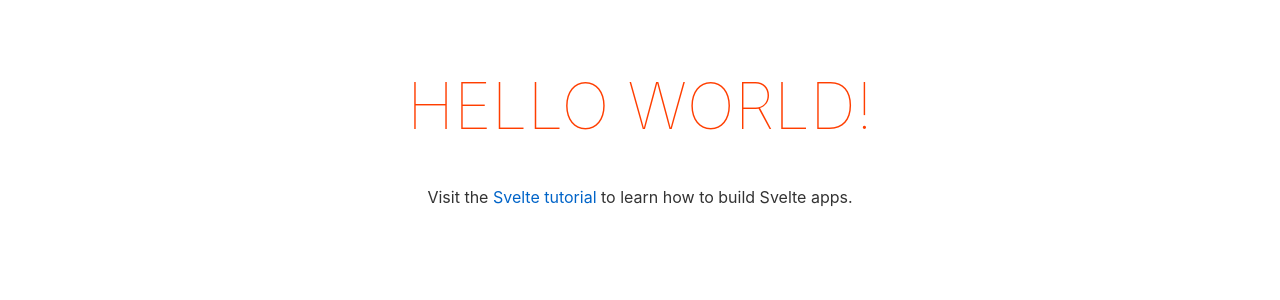
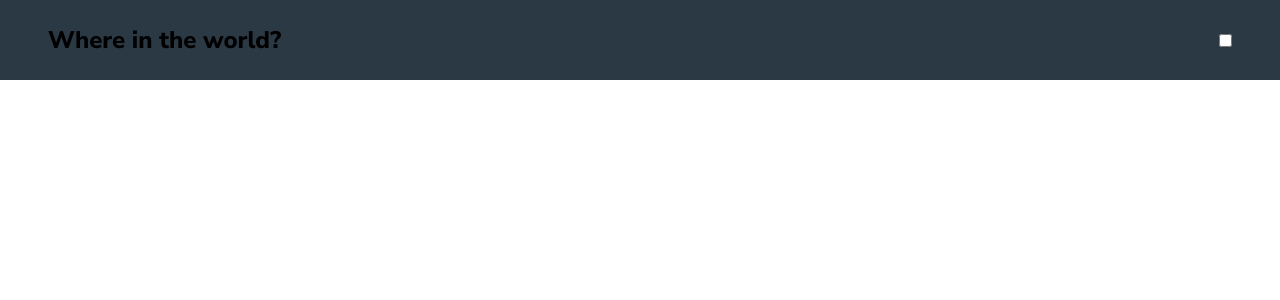
Before and after one commit to suryavivekofficial/countries-data-svelte-js, a Svelte app: page / in a window 1280 px wide. Shown: the top 300 px of the page. Built offline with nearby package versions, Linux system fonts and the light colour scheme.

Commit message:
theme switcher works

```diff
--- a/package.json
+++ b/package.json
@@ -5,7 +5,7 @@
   "scripts": {
     "build": "rollup -c",
     "dev": "rollup -c -w",
-    "start": "sirv public --no-clear"
+    "start": "sirv public --single"
   },
   "devDependencies": {
     "@rollup/plugin-commonjs": "^17.0.0",
--- a/public/global.css
+++ b/public/global.css
@@ -1,63 +1,24 @@
-html, body {
-	position: relative;
-	width: 100%;
-	height: 100%;
-}
+/*Dark Blue (Dark Mode Elements): hsl(209, 23%, 22%)
+Very Dark Blue (Dark Mode Background): hsl(207, 26%, 17%)
 
-body {
-	color: #333;
-	margin: 0;
-	padding: 8px;
-	box-sizing: border-box;
-	font-family: -apple-system, BlinkMacSystemFont, "Segoe UI", Roboto, Oxygen-Sans, Ubuntu, Cantarell, "Helvetica Neue", sans-serif;
-}
+White (Dark Mode Text & Light Mode Elements): hsl(0, 0%, 100%)
 
-a {
-	color: rgb(0,100,200);
-	text-decoration: none;
-}
+Very Dark Blue (Light Mode Text): hsl(200, 15%, 8%)
+Very Light Gray (Light Mode Background): hsl(0, 0%, 98%)
 
-a:hover {
-	text-decoration: underline;
-}
+Dark Gray (Light Mode Input): hsl(0, 0%, 52%)*/
 
-a:visited {
-	color: rgb(0,80,160);
-}
 
-label {
-	display: block;
-}
+.light{
+  --elements: hsl(0,0%,100%);
+  --bg : hsl(0,0%,98%);
+  --text : hsl(200,15%,8%);
+  --input : hsl(0,0%,52%);
+ }
 
-input, button, select, textarea {
-	font-family: inherit;
-	font-size: inherit;
-	-webkit-padding: 0.4em 0;
-	padding: 0.4em;
-	margin: 0 0 0.5em 0;
-	box-sizing: border-box;
-	border: 1px solid #ccc;
-	border-radius: 2px;
-}
-
-input:disabled {
-	color: #ccc;
-}
-
-button {
-	color: #333;
-	background-color: #f4f4f4;
-	outline: none;
-}
-
-button:disabled {
-	color: #999;
-}
-
-button:not(:disabled):active {
-	background-color: #ddd;
-}
-
-button:focus {
-	border-color: #666;
-}
+ .dark {
+   --elements : hsl(209, 23%, 22%);
+   --bg : hsl(207,26%,17%);
+   --text : hsl(0,0%,100%);
+   --input : var(--elements);
+ }
--- a/public/index.html
+++ b/public/index.html
@@ -4,11 +4,15 @@
 	<meta charset='utf-8'>
 	<meta name='viewport' content='width=device-width,initial-scale=1'>
 
-	<title>Svelte app</title>
+	<title>Countries</title>
 
 	<link rel='icon' type='image/png' href='/favicon.png'>
 	<link rel='stylesheet' href='/global.css'>
 	<link rel='stylesheet' href='/build/bundle.css'>
+
+  <link rel="preconnect" href="https://fonts.googleapis.com">
+<link rel="preconnect" href="https://fonts.gstatic.com" crossorigin>
+<link href="https://fonts.googleapis.com/css2?family=Nunito+Sans:wght@300;600;800&display=swap" rel="stylesheet">
 
 	<script defer src='/build/bundle.js'></script>
 </head>
--- a/src/App.svelte
+++ b/src/App.svelte
@@ -1,30 +1,45 @@
 <script>
-	export let name;
+
+let isDarkTheme = false
+let theme = ''
+$: {
+    if (isDarkTheme){
+    theme = 'light'
+  } else {
+    theme = 'dark'
+  }}
+
 </script>
 
-<main>
-	<h1>Hello {name}!</h1>
-	<p>Visit the <a href="https://svelte.dev/tutorial">Svelte tutorial</a> to learn how to build Svelte apps.</p>
-</main>
+<style>
+:global(body){
+  margin: 0;
+  padding: 0;
+  box-sizing: border-box;
+  font-family: 'Nunito Sans', sans-serif;
+}
 
-<style>
-	main {
-		text-align: center;
-		padding: 1em;
-		max-width: 240px;
-		margin: 0 auto;
-	}
+nav{
+  width: 100%;
+  height: 10vh;
+  display: flex;
+  justify-content: space-between;
+  align-items: center;
+  background-color: var(--elements);
+}
 
-	h1 {
-		color: #ff3e00;
-		text-transform: uppercase;
-		font-size: 4em;
-		font-weight: 100;
-	}
+nav h2{
+  font-size: 1.5rem;
+}
 
-	@media (min-width: 640px) {
-		main {
-			max-width: none;
-		}
-	}
+nav > *{
+  margin: 0rem 3rem;
+}
 </style>
+
+<div class="{theme}">
+  <nav class="navigation">
+    <h2>Where in the world?</h2>
+    <input type="checkbox" bind:checked={isDarkTheme} >
+  </nav>
+</div>
--- a/src/main.js
+++ b/src/main.js
@@ -1,10 +1,7 @@
-import App from './App.svelte';
+import App from "./App.svelte";
 
 const app = new App({
-	target: document.body,
-	props: {
-		name: 'world'
-	}
+  target: document.body,
 });
 
 export default app;
```
